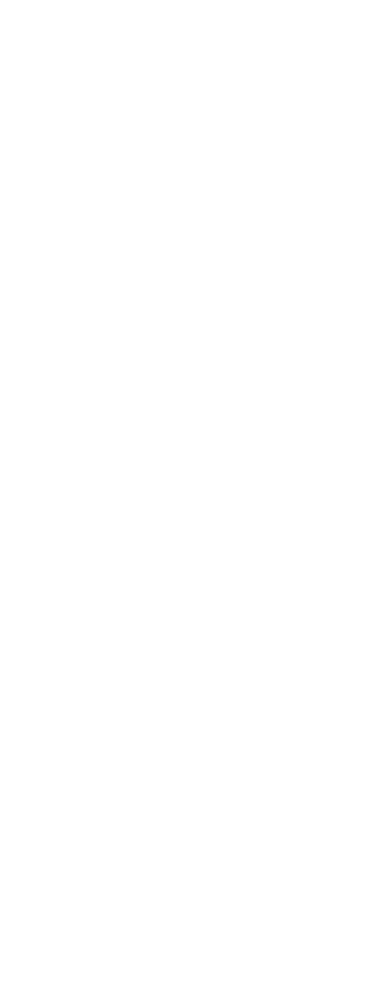
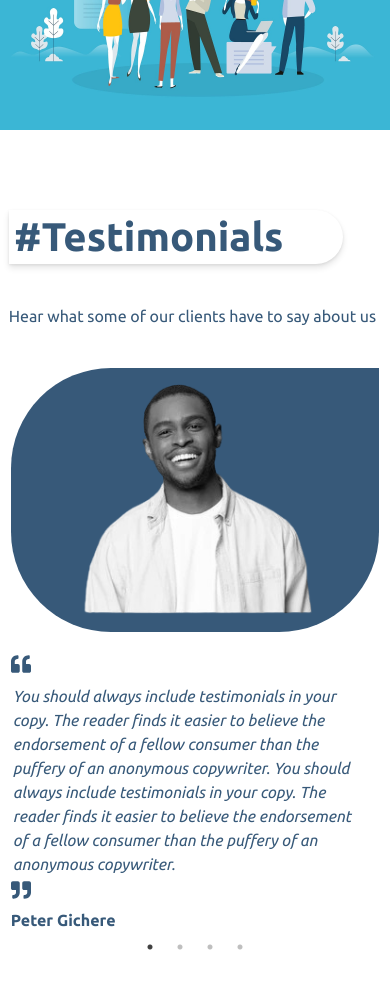
Before and after one commit to 1wes/pithone-international, a React (Vite) app: page / in a window 390 px wide. Shown: the part 4860-5848 px from the top of the page. Before the commit the page ends 4750 px from the top, so only its background shows below. Built offline with nearby package versions, Linux system fonts and the light colour scheme.

Commit message:
style(testimonial): make testimonial page responsive

```diff
--- a/src/components/testimonial.css
+++ b/src/components/testimonial.css
@@ -11,7 +11,6 @@
 }
 
 .testimonial-image{
-    background-color: purple;
     flex: 1;
 }
 
@@ -38,6 +37,7 @@
 .testimonial{
     display: flex;
     gap: 20px;
+    flex-wrap: wrap;
 }
 
 .client-image{
@@ -57,7 +57,7 @@
 }
 
 .client-image img{
-    height: 100%;
+    height: auto;
     max-width: 100%;
     object-fit: cover;
     filter: grayscale(100%);
@@ -80,7 +80,45 @@
 
 @media only screen and (max-width: 768px){
 
-    .testimonials-section{
-        display: none;
+    #testimonials:first-child{
+        order: 2;
     }
+
+    .testimonials-image:last-child{
+        order: 1;
+    }
+
+    #testimonials, .testimonial-image{
+        flex-basis: 100%;
+    }
+
+    .testimonial-pic:first-child{
+        order: 1;
+    }
+
+    #testimonials-list{
+        margin: 0 auto;
+        width: 98%;
+    }
+
+    #testimonials{
+        padding-left:  5px;
+        padding-right: 5px;
+    }
+
+    .testimonial{
+        padding: 0 2px;
+    }
+
+    .client-image, .client-testimony{
+        flex-basis: 100%;
+    }
+
+    .client-image{
+        border-top-left-radius: 100px;
+        border-bottom-left-radius: 100px;
+        border-bottom-right-radius: 100px;
+    }
+
+
 }
```
